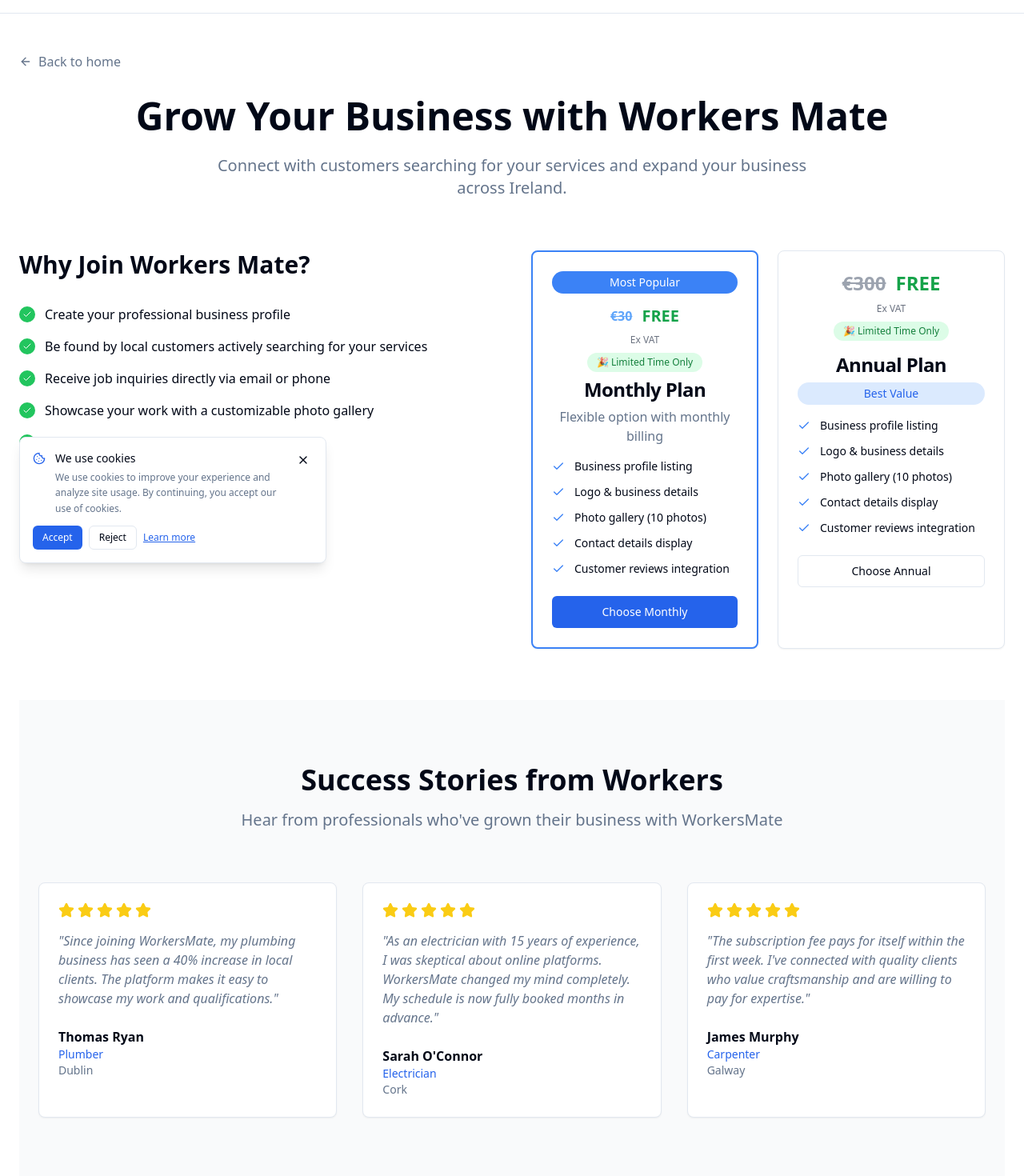
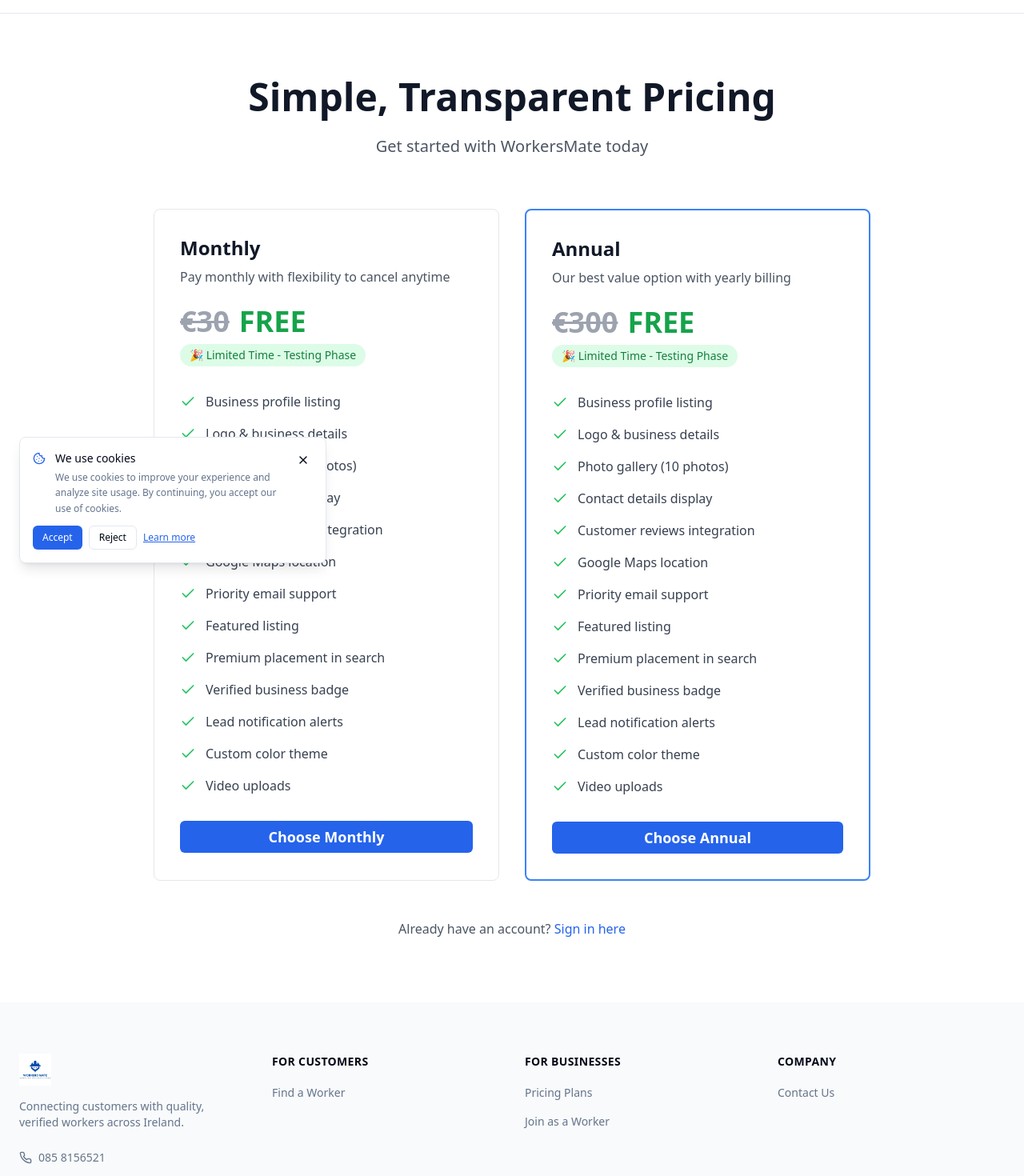
Before and after one commit to James-Drum1/likeness-web-craft, a React (Vite) app: page /pricing in a window 1280 px wide. Shown: the part 80-1550 px from the top of the page at 80% size. Built offline with nearby package versions, Linux system fonts and the light colour scheme.

Commit message:
Visual edit in Lovable
Edited UI in Lovable

```diff
--- a/src/pages/Pricing.tsx
+++ b/src/pages/Pricing.tsx
@@ -1,246 +1,104 @@
+import { Check } from "lucide-react";
 import { Button } from "@/components/ui/button";
-import { Card, CardContent, CardHeader, CardTitle } from "@/components/ui/card";
-import { Check, ArrowLeft, Star } from "lucide-react";
 import Header from "@/components/Header";
 import Footer from "@/components/Footer";
-
 const Pricing = () => {
-  const benefits = [
-    "Create your professional business profile",
-    "Be found by local customers actively searching for your services",
-    "Receive job inquiries directly via email or phone",
-    "Showcase your work with a customizable photo gallery",
-    "Display verified customer reviews and ratings",
-    "Track leads and manage your business growth"
-  ];
-
-  const monthlyFeatures = [
-    "Business profile listing",
-    "Logo & business details",
-    "Photo gallery (10 photos)",
-    "Contact details display",
-    "Customer reviews integration"
-  ];
-
-  const annualFeatures = [
-    "Business profile listing",
-    "Logo & business details",
-    "Photo gallery (10 photos)",
-    "Contact details display",
-    "Customer reviews integration"
-  ];
-
-  return (
-    <div className="min-h-screen">
+  const features = ["Business profile listing", "Logo & business details", "Photo gallery (10 photos)", "Contact details display", "Customer reviews integration", "Google Maps location", "Priority email support", "Featured listing", "Premium placement in search", "Verified business badge", "Lead notification alerts", "Custom color theme", "Video uploads"];
+  return <div className="min-h-screen">
       <Header />
 
-      <div className="max-w-7xl mx-auto px-4 md:px-6 py-6 md:py-12">
-        {/* Back to home link */}
-        <div className="mb-4 md:mb-8">
-          <a
-            href="/"
-            className="flex items-center gap-2 text-muted-foreground hover:text-foreground transition-colors"
-          >
-            <ArrowLeft className="h-4 w-4" />
-            Back to home
-          </a>
-        </div>
+      <div className="py-20 px-6" style={{
+      backgroundColor: '#ffffff'
+    }}>
+        <div className="max-w-5xl mx-auto">
+          {/* Header */}
+          <div className="text-center mb-16">
+            <h1 className="text-4xl md:text-5xl font-bold text-gray-900 mb-6">
+              Simple, Transparent Pricing
+            </h1>
+            <p className="text-xl text-gray-600">
+              Get started with WorkersMate today
+            </p>
+          </div>
 
-        {/* Hero Section */}
-        <div className="text-center mb-8 md:mb-16">
-          <h1 className="text-2xl md:text-4xl lg:text-5xl font-bold text-foreground mb-3 md:mb-6">
-            Grow Your Business with Workers Mate
-          </h1>
-          <p className="text-base md:text-xl text-muted-foreground max-w-3xl mx-auto">
-            Connect with customers searching for your services and expand your business across Ireland.
-          </p>
-        </div>
+          {/* Pricing Cards */}
+          <div className="grid md:grid-cols-2 gap-8 max-w-4xl mx-auto">
+            {/* Monthly Plan */}
+            <div className="border border-gray-200 rounded-lg p-8 bg-white">
+              <div className="mb-8">
+                <h2 className="text-2xl font-bold text-gray-900 mb-2">Monthly</h2>
+                <p className="text-gray-600 mb-6">Pay monthly with flexibility to cancel anytime</p>
+                <div className="flex items-baseline mb-6">
+                  <div className="flex flex-col">
+                    <div className="flex items-center gap-3 mb-2">
+                      <span className="text-4xl font-bold text-gray-400 line-through">€30</span>
+                      <span className="text-4xl font-bold text-green-600">FREE</span>
+                    </div>
+                    <div className="bg-green-100 text-green-700 px-3 py-1 rounded-full text-sm font-medium text-center">
+                      🎉 Limited Time - Testing Phase
+                    </div>
+                  </div>
+                </div>
+              </div>
 
-        <div className="grid lg:grid-cols-2 gap-6 md:gap-12 items-start">
-          {/* Why Join Section */}
-          <div>
-            <h2 className="text-xl md:text-3xl font-bold text-foreground mb-4 md:mb-8">
-              Why Join Workers Mate?
-            </h2>
+              <ul className="space-y-4 mb-8">
+                {features.map((feature, index) => <li key={index} className="flex items-center gap-3">
+                    <Check className="h-5 w-5 text-green-500 flex-shrink-0" />
+                    <span className="text-gray-700">{feature}</span>
+                  </li>)}
+              </ul>
 
-            <div className="space-y-3 md:space-y-4 mb-6 md:mb-8">
-              {benefits.map((benefit, index) => (
-                <div key={index} className="flex items-start gap-3">
-                  <div className="flex-shrink-0 w-4 h-4 md:w-5 md:h-5 rounded-full bg-green-500 flex items-center justify-center mt-0.5">
-                    <Check className="h-2.5 w-2.5 md:h-3 md:w-3 text-white" />
-                  </div>
-                  <p className="text-sm md:text-base text-foreground">{benefit}</p>
-                </div>
-              ))}
+              <Button className="w-full bg-blue-600 hover:bg-blue-700 text-white py-3 text-lg font-semibold" onClick={() => window.location.href = '/tradesperson-signup?plan=monthly'}>
+                Choose Monthly
+              </Button>
             </div>
 
-            <div className="flex flex-col sm:flex-row gap-3 md:gap-4">
-              <Button
-                className="bg-blue-600 hover:bg-blue-700 text-sm md:text-base px-4 md:px-6 py-2 md:py-3"
-                onClick={() => window.location.href = '/tradesperson-signup'}
-              >
-                Create Your Business Profile
+            {/* Annual Plan */}
+            <div className="border-2 border-blue-500 rounded-lg p-8 bg-white relative">
+
+
+              <div className="mb-8">
+                <h2 className="text-2xl font-bold text-gray-900 mb-2">Annual</h2>
+                <p className="text-gray-600 mb-6">Our best value option with yearly billing</p>
+                <div className="flex items-baseline mb-6">
+                  <div className="flex flex-col">
+                    <div className="flex items-center gap-3 mb-2">
+                      <span className="text-4xl font-bold text-gray-400 line-through">€300</span>
+                      <span className="text-4xl font-bold text-green-600">FREE</span>
+                    </div>
+                    <div className="bg-green-100 text-green-700 px-3 py-1 rounded-full text-sm font-medium text-center">
+                      🎉 Limited Time - Testing Phase
+                    </div>
+                  </div>
+                </div>
+              </div>
+
+              <ul className="space-y-4 mb-8">
+                {features.map((feature, index) => <li key={index} className="flex items-center gap-3">
+                    <Check className="h-5 w-5 text-green-500 flex-shrink-0" />
+                    <span className="text-gray-700">{feature}</span>
+                  </li>)}
+              </ul>
+
+              <Button className="w-full bg-blue-600 hover:bg-blue-700 text-white py-3 text-lg font-semibold" onClick={() => window.location.href = '/tradesperson-signup?plan=annual'}>
+                Choose Annual
               </Button>
             </div>
           </div>
 
-          {/* Pricing Cards */}
-          <div className="grid grid-cols-2 gap-2 md:gap-6">
-            {/* Monthly Plan */}
-            <Card className="border-2 border-blue-500 relative">
-              <CardHeader className="text-center pb-2 md:pb-4 pt-2 md:pt-6">
-                <div className="bg-blue-500 text-white px-2 md:px-4 py-0.5 md:py-1 rounded-full text-xs md:text-sm font-medium inline-block mb-2">
-                  Most Popular
-                </div>
-                <div className="flex flex-col items-center mb-1 md:mb-2">
-                  <div className="flex flex-col md:flex-row items-center gap-1 md:gap-3 mb-1 md:mb-2">
-                    <span className="text-blue-400 font-semibold line-through text-xs md:text-base">€30</span>
-                    <span className="text-green-600 font-bold text-sm md:text-xl">FREE</span>
-                  </div>
-                  <span className="text-xs text-gray-500 mb-2">Ex VAT</span>
-                  <div className="bg-green-100 text-green-700 px-2 md:px-3 py-0.5 md:py-1 rounded-full text-xs font-medium">
-                    🎉 Limited Time Only
-                  </div>
-                </div>
-                <CardTitle className="text-base md:text-2xl">Monthly Plan</CardTitle>
-                <p className="text-muted-foreground text-xs md:text-base">
-                  Flexible option with monthly billing
-                </p>
-              </CardHeader>
-              <CardContent className="px-3 md:px-6 pb-3 md:pb-6">
-                <div className="space-y-2 md:space-y-3 mb-4 md:mb-6">
-                  {monthlyFeatures.map((feature, index) => (
-                    <div key={index} className="flex items-center gap-2 md:gap-3">
-                      <Check className="h-3 w-3 md:h-4 md:w-4 text-blue-500 flex-shrink-0" />
-                      <span className="text-xs md:text-sm">{feature}</span>
-                    </div>
-                  ))}
-                </div>
-                <Button
-                  className="w-full bg-blue-600 hover:bg-blue-700 text-xs md:text-sm py-2"
-                  onClick={() => window.location.href = '/tradesperson-signup?plan=monthly'}
-                >
-                  Choose Monthly
-                </Button>
-              </CardContent>
-            </Card>
-
-            {/* Annual Plan */}
-            <Card>
-              <CardHeader className="text-center pb-2 md:pb-4 pt-4 md:pt-6">
-                <div className="flex flex-col items-center mb-1 md:mb-2">
-                  <div className="flex flex-col md:flex-row items-center gap-1 md:gap-3 mb-1 md:mb-2">
-                    <span className="text-xl md:text-2xl font-bold text-gray-400 line-through">€300</span>
-                    <span className="text-xl md:text-2xl font-bold text-green-600">FREE</span>
-                  </div>
-                  <span className="text-xs text-gray-500 mb-2">Ex VAT</span>
-                  <div className="bg-green-100 text-green-700 px-2 md:px-3 py-0.5 md:py-1 rounded-full text-xs font-medium">
-                    🎉 Limited Time Only
-                  </div>
-                </div>
-                <CardTitle className="text-base md:text-2xl">Annual Plan</CardTitle>
-                <div className="bg-blue-100 text-blue-600 px-2 md:px-3 py-0.5 md:py-1 rounded-full text-xs md:text-sm font-medium inline-block">
-                  Best Value
-                </div>
-              </CardHeader>
-              <CardContent className="px-3 md:px-6 pb-3 md:pb-6">
-                <div className="space-y-2 md:space-y-3 mb-4 md:mb-6">
-                  {annualFeatures.map((feature, index) => (
-                    <div key={index} className="flex items-center gap-2 md:gap-3">
-                      <Check className="h-3 w-3 md:h-4 md:w-4 text-blue-500 flex-shrink-0" />
-                      <span className="text-xs md:text-sm">{feature}</span>
-                    </div>
-                  ))}
-                </div>
-                <Button
-                  variant="outline"
-                  className="w-full text-xs md:text-sm py-2"
-                  onClick={() => window.location.href = '/tradesperson-signup?plan=annual'}
-                >
-                  Choose Annual
-                </Button>
-              </CardContent>
-            </Card>
-          </div>
-        </div>
-
-        {/* Success Stories Section */}
-        <div className="py-10 md:py-20 bg-gray-50 mt-8 md:mt-16">
-          <div className="max-w-7xl mx-auto px-4 md:px-6">
-            <div className="text-center mb-8 md:mb-16">
-              <h2 className="text-xl md:text-3xl lg:text-4xl font-bold text-foreground mb-2 md:mb-4">
-                Success Stories from Workers
-              </h2>
-              <p className="text-base md:text-xl text-muted-foreground">
-                Hear from professionals who've grown their business with WorkersMate
-              </p>
-            </div>
-
-            <div className="grid gap-4 md:grid-cols-3 md:gap-8">
-              {/* Thomas Ryan - Plumber */}
-              <Card className="bg-white">
-                <CardContent className="p-4 md:p-6">
-                  <div className="flex gap-1 mb-3 md:mb-4">
-                    {[...Array(5)].map((_, i) => (
-                      <Star key={i} className="h-3 w-3 md:h-5 md:w-5 fill-yellow-400 text-yellow-400" />
-                    ))}
-                  </div>
-                  <blockquote className="text-muted-foreground italic mb-4 md:mb-6 leading-relaxed text-sm md:text-base">
-                    "Since joining WorkersMate, my plumbing business has seen a 40% increase in local clients. The platform makes it easy to showcase my work and qualifications."
-                  </blockquote>
-                  <div>
-                    <div className="font-semibold text-foreground text-sm md:text-base">Thomas Ryan</div>
-                    <div className="text-blue-600 text-xs md:text-sm">Plumber</div>
-                    <div className="text-muted-foreground text-xs md:text-sm">Dublin</div>
-                  </div>
-                </CardContent>
-              </Card>
-
-              {/* Sarah O'Connor - Electrician */}
-              <Card className="bg-white">
-                <CardContent className="p-4 md:p-6">
-                  <div className="flex gap-1 mb-3 md:mb-4">
-                    {[...Array(5)].map((_, i) => (
-                      <Star key={i} className="h-3 w-3 md:h-5 md:w-5 fill-yellow-400 text-yellow-400" />
-                    ))}
-                  </div>
-                  <blockquote className="text-muted-foreground italic mb-4 md:mb-6 leading-relaxed text-sm md:text-base">
-                    "As an electrician with 15 years of experience, I was skeptical about online platforms. WorkersMate changed my mind completely. My schedule is now fully booked months in advance."
-                  </blockquote>
-                  <div>
-                    <div className="font-semibold text-foreground text-sm md:text-base">Sarah O'Connor</div>
-                    <div className="text-blue-600 text-xs md:text-sm">Electrician</div>
-                    <div className="text-muted-foreground text-xs md:text-sm">Cork</div>
-                  </div>
-                </CardContent>
-              </Card>
-
-              {/* James Murphy - Carpenter */}
-              <Card className="bg-white">
-                <CardContent className="p-4 md:p-6">
-                  <div className="flex gap-1 mb-3 md:mb-4">
-                    {[...Array(5)].map((_, i) => (
-                      <Star key={i} className="h-3 w-3 md:h-5 md:w-5 fill-yellow-400 text-yellow-400" />
-                    ))}
-                  </div>
-                  <blockquote className="text-muted-foreground italic mb-4 md:mb-6 leading-relaxed text-sm md:text-base">
-                    "The subscription fee pays for itself within the first week. I've connected with quality clients who value craftsmanship and are willing to pay for expertise."
-                  </blockquote>
-                  <div>
-                    <div className="font-semibold text-foreground text-sm md:text-base">James Murphy</div>
-                    <div className="text-blue-600 text-xs md:text-sm">Carpenter</div>
-                    <div className="text-muted-foreground text-xs md:text-sm">Galway</div>
-                  </div>
-                </CardContent>
-              </Card>
-            </div>
+          {/* Sign in link */}
+          <div className="text-center mt-12">
+            <p className="text-gray-600">
+              Already have an account?{" "}
+              <a href="/login" className="text-blue-600 hover:text-blue-700 font-medium">
+                Sign in here
+              </a>
+            </p>
           </div>
         </div>
       </div>
 
       <Footer />
-    </div>
-  );
+    </div>;
 };
-
 export default Pricing;
```
